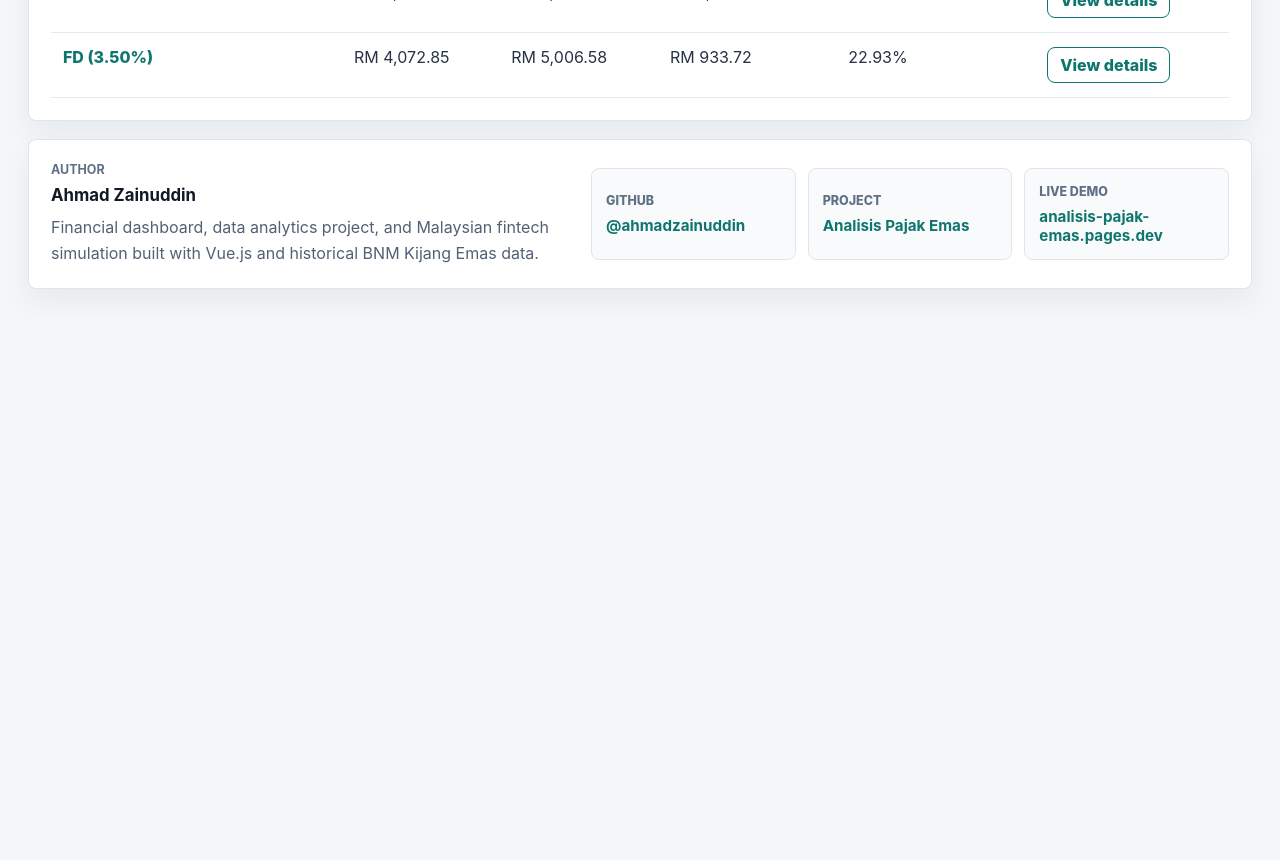
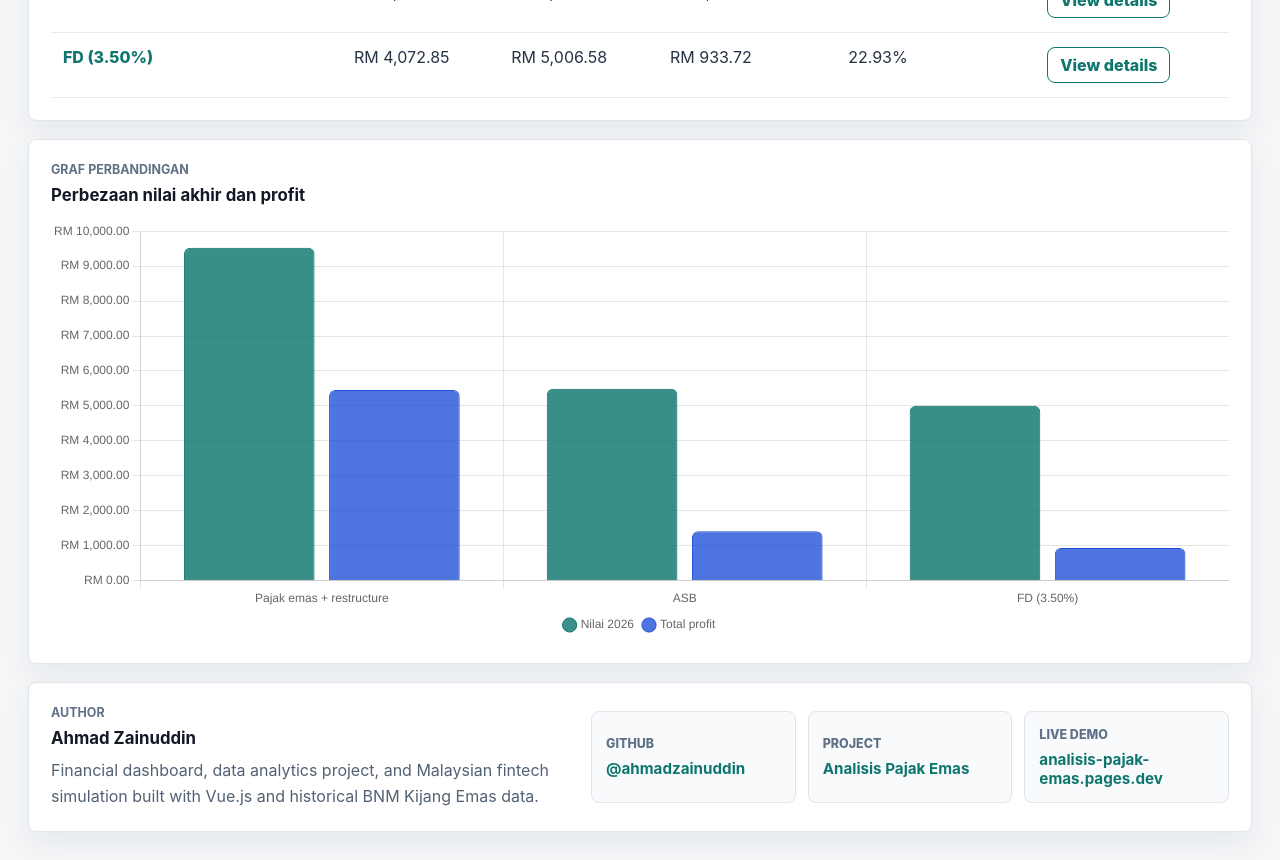
Before and after one commit to ahmadzainuddin/Analisis-Pajak-Emas, a Vue app: page / in a window 1280 px wide. Shown: the part 2860-3720 px from the top of the page. Before the commit the page ends 3177 px from the top, so only its background shows below. Built offline with nearby package versions, Linux system fonts and the light colour scheme.

Commit message:
feat: add investment comparison chart

```diff
--- a/src/App.vue
+++ b/src/App.vue
@@ -1,5 +1,6 @@
 <script setup>
 import {
+  BarElement,
   CategoryScale,
   Chart as ChartJS,
   Filler,
@@ -10,11 +11,11 @@ import {
   Tooltip,
 } from 'chart.js'
 import { computed, ref } from 'vue'
-import { Line } from 'vue-chartjs'
+import { Bar, Line } from 'vue-chartjs'
 import asbDividends from './data/asb-dividends.json'
 import prices from './data/kijang-emas-prices.json'
 
-ChartJS.register(CategoryScale, LinearScale, PointElement, LineElement, Filler, Tooltip, Legend)
+ChartJS.register(CategoryScale, LinearScale, PointElement, LineElement, BarElement, Filler, Tooltip, Legend)
 
 const OUNCE_TO_GRAM = 31.1035
 
@@ -341,6 +342,61 @@ const selectedInvestmentDetails = computed(() => {
     totalProfitPercent: ((detail.final / detail.initial) - 1) * 100,
   }
 })
+
+const investmentComparisonChartData = computed(() => ({
+  labels: investmentComparison.value.rows.map((row) => row.investment),
+  datasets: [
+    {
+      label: `Nilai ${formatYear(selectedRange.value.endPrice.date)}`,
+      data: investmentComparison.value.rows.map((row) => row.final),
+      backgroundColor: 'rgba(15, 118, 110, 0.82)',
+      borderColor: '#0f766e',
+      borderWidth: 1,
+      borderRadius: 6,
+    },
+    {
+      label: 'Total profit',
+      data: investmentComparison.value.rows.map((row) => row.totalProfit),
+      backgroundColor: 'rgba(29, 78, 216, 0.78)',
+      borderColor: '#1d4ed8',
+      borderWidth: 1,
+      borderRadius: 6,
+    },
+  ],
+}))
+
+const investmentComparisonChartOptions = {
+  responsive: true,
+  maintainAspectRatio: false,
+  plugins: {
+    legend: {
+      position: 'bottom',
+      labels: {
+        boxWidth: 10,
+        boxHeight: 10,
+        usePointStyle: true,
+      },
+    },
+    tooltip: {
+      callbacks: {
+        label: (context) => `${context.dataset.label}: ${formatCurrency(context.parsed.y)}`,
+      },
+    },
+  },
+  scales: {
+    x: {
+      ticks: {
+        maxRotation: 0,
+        minRotation: 0,
+      },
+    },
+    y: {
+      ticks: {
+        callback: (value) => formatCurrency(value),
+      },
+    },
+  },
+}
 
 const chartData = computed(() => ({
   labels: simulation.value.rows.map((row) => formatDate(row.date)),
@@ -700,6 +756,18 @@ const chartOptions = {
             </tr>
           </tbody>
         </table>
+      </div>
+    </section>
+
+    <section class="panel comparison-chart-panel">
+      <div class="panel-heading">
+        <div>
+          <p class="section-label">Graf Perbandingan</p>
+          <h2>Perbezaan nilai akhir dan profit</h2>
+        </div>
+      </div>
+      <div class="chart-wrap comparison-chart-wrap">
+        <Bar :data="investmentComparisonChartData" :options="investmentComparisonChartOptions" />
       </div>
     </section>
 
```
